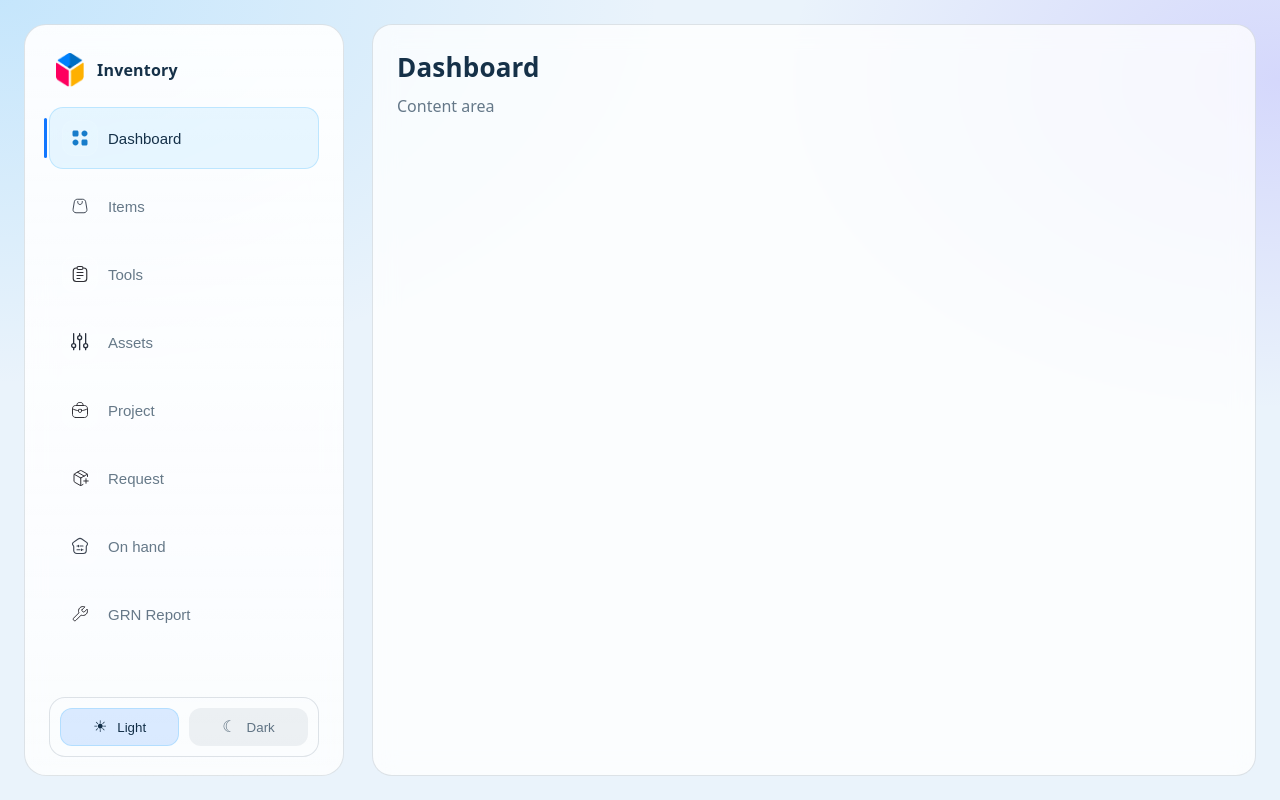
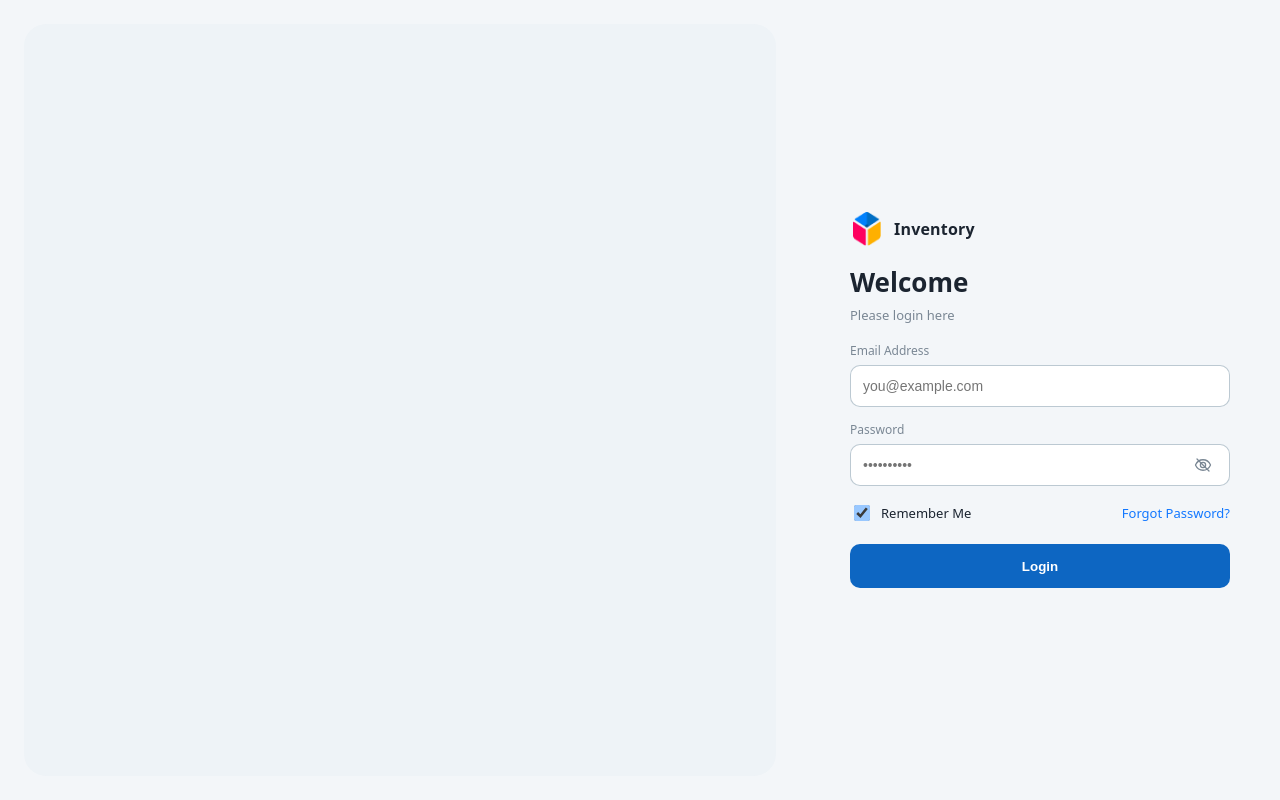
Before and after one commit to azizbek-web-dev/Inventory-Management-System, a React (Vite) app in the folder frontend/: page / in a window 1280 px wide. Built offline with nearby package versions, Linux system fonts and the light colour scheme.

Commit message:
Add login page layout
Introduce an initial login screen matching the UI mock and wire it into the app entry.

```diff
--- a/frontend/src/App.tsx
+++ b/frontend/src/App.tsx
@@ -1,15 +1,5 @@
-import { Sidebar } from './components/Sidebar/Sidebar'
+import { LoginPage } from './pages/Login/LoginPage'
 
 export function App() {
-  return (
-    <div className="app-shell">
-      <Sidebar />
-      <main className="app-main" aria-label="Main content">
-        <div className="app-placeholder">
-          <h1>Dashboard</h1>
-          <p>Content area</p>
-        </div>
-      </main>
-    </div>
-  )
+  return <LoginPage />
 }
--- /dev/null
+++ b/frontend/src/pages/Login/LoginPage.tsx
@@ -0,0 +1,107 @@
+import { useId, useState } from 'react'
+import logo from '../../assets/logo.png'
+
+export function LoginPage() {
+  const emailId = useId()
+  const passwordId = useId()
+  const [showPassword, setShowPassword] = useState(false)
+
+  return (
+    <div className="login-layout">
+      <div className="login-left" aria-hidden="true" />
+
+      <div className="login-right">
+        <div className="login-card">
+          <div className="login-brand">
+            <img className="login-logo" src={logo} alt="" />
+            <span className="login-brand-name">Inventory</span>
+          </div>
+
+          <div className="login-header">
+            <h1 className="login-title">Welcome</h1>
+            <p className="login-subtitle">Please login here</p>
+          </div>
+
+          <form
+            className="login-form"
+            onSubmit={(e) => {
+              e.preventDefault()
+            }}
+          >
+            <div className="field">
+              <label className="label" htmlFor={emailId}>
+                Email Address
+              </label>
+              <input
+                id={emailId}
+                className="input"
+                type="email"
+                name="email"
+                autoComplete="email"
+                placeholder="you@example.com"
+                required
+              />
+            </div>
+
+            <div className="field">
+              <label className="label" htmlFor={passwordId}>
+                Password
+              </label>
+              <div className="input-with-action">
+                <input
+                  id={passwordId}
+                  className="input"
+                  type={showPassword ? 'text' : 'password'}
+                  name="password"
+                  autoComplete="current-password"
+                  placeholder="••••••••••"
+                  required
+                />
+                <button
+                  type="button"
+                  className="icon-btn"
+                  aria-label={showPassword ? 'Hide password' : 'Show password'}
+                  onClick={() => setShowPassword((v) => !v)}
+                >
+                  <svg width="18" height="18" viewBox="0 0 24 24" fill="none" aria-hidden="true">
+                    <path
+                      d="M2.1 12.3c-.1-.2-.1-.4 0-.6C4 7.7 7.7 5 12 5c4.3 0 8 2.7 9.9 6.7.1.2.1.4 0 .6C20 16.3 16.3 19 12 19c-4.3 0-8-2.7-9.9-6.7Z"
+                      stroke="currentColor"
+                      strokeWidth="1.7"
+                    />
+                    <path
+                      d="M15.5 12c0 1.9-1.6 3.5-3.5 3.5S8.5 13.9 8.5 12 10.1 8.5 12 8.5s3.5 1.6 3.5 3.5Z"
+                      stroke="currentColor"
+                      strokeWidth="1.7"
+                    />
+                    <path
+                      d="M4 4l16 16"
+                      stroke="currentColor"
+                      strokeWidth="1.7"
+                      strokeLinecap="round"
+                      opacity={showPassword ? 0 : 1}
+                    />
+                  </svg>
+                </button>
+              </div>
+            </div>
+
+            <div className="login-row">
+              <label className="checkbox">
+                <input type="checkbox" name="remember" defaultChecked />
+                <span>Remember Me</span>
+              </label>
+              <a className="link" href="#" onClick={(e) => e.preventDefault()}>
+                Forgot Password?
+              </a>
+            </div>
+
+            <button className="primary-btn" type="submit">
+              Login
+            </button>
+          </form>
+        </div>
+      </div>
+    </div>
+  )
+}
--- a/frontend/src/style.css
+++ b/frontend/src/style.css
@@ -233,3 +233,180 @@ body {
     min-height: unset;
   }
 }
+
+.login-layout {
+  min-height: 100vh;
+  display: grid;
+  grid-template-columns: 1fr 480px;
+  background: #f3f6f9;
+}
+
+.login-left {
+  margin: 24px;
+  border-radius: 22px;
+  background: #eef3f7;
+}
+
+.login-right {
+  display: grid;
+  place-items: center;
+  padding: 24px;
+}
+
+.login-card {
+  width: 100%;
+  max-width: 380px;
+}
+
+.login-brand {
+  display: flex;
+  align-items: center;
+  gap: 10px;
+  margin-bottom: 18px;
+}
+
+.login-logo {
+  width: 34px;
+  height: 34px;
+  object-fit: contain;
+}
+
+.login-brand-name {
+  color: #1b2430;
+  font-weight: 700;
+  letter-spacing: 0.2px;
+}
+
+.login-header {
+  margin-bottom: 18px;
+}
+
+.login-title {
+  margin: 0;
+  color: #1b2430;
+  font-size: 26px;
+  font-weight: 750;
+}
+
+.login-subtitle {
+  margin: 6px 0 0;
+  color: #7a8794;
+  font-size: 13px;
+}
+
+.login-form {
+  display: grid;
+  gap: 14px;
+}
+
+.field {
+  display: grid;
+  gap: 6px;
+}
+
+.label {
+  color: #7a8794;
+  font-size: 12px;
+}
+
+.input {
+  width: 100%;
+  border-radius: 10px;
+  border: 1px solid rgba(17, 62, 95, 0.28);
+  background: #fff;
+  padding: 12px 12px;
+  font-size: 14px;
+  outline: none;
+}
+
+.input:focus {
+  border-color: rgba(17, 119, 255, 0.7);
+  box-shadow: 0 0 0 3px rgba(17, 119, 255, 0.12);
+}
+
+.input-with-action {
+  position: relative;
+}
+
+.input-with-action .input {
+  padding-right: 44px;
+}
+
+.icon-btn {
+  position: absolute;
+  right: 10px;
+  top: 50%;
+  transform: translateY(-50%);
+  width: 34px;
+  height: 34px;
+  display: grid;
+  place-items: center;
+  border: 0;
+  background: transparent;
+  color: #7a8794;
+  cursor: pointer;
+  border-radius: 8px;
+}
+
+.icon-btn:hover {
+  background: rgba(27, 36, 48, 0.06);
+  color: #1b2430;
+}
+
+.login-row {
+  display: flex;
+  align-items: center;
+  justify-content: space-between;
+  gap: 12px;
+  margin-top: 2px;
+}
+
+.checkbox {
+  display: inline-flex;
+  align-items: center;
+  gap: 8px;
+  color: #1b2430;
+  font-size: 13px;
+}
+
+.checkbox input {
+  width: 16px;
+  height: 16px;
+}
+
+.link {
+  color: #1177ff;
+  font-size: 13px;
+  text-decoration: none;
+}
+
+.link:hover {
+  text-decoration: underline;
+}
+
+.primary-btn {
+  margin-top: 6px;
+  height: 44px;
+  border: 0;
+  border-radius: 10px;
+  background: #0d66c2;
+  color: #fff;
+  font-weight: 650;
+  cursor: pointer;
+}
+
+.primary-btn:hover {
+  background: #0b5ab0;
+}
+
+@media (max-width: 900px) {
+  .login-layout {
+    grid-template-columns: 1fr;
+  }
+  .login-left {
+    display: none;
+  }
+  .login-right {
+    padding: 20px;
+  }
+}
```
